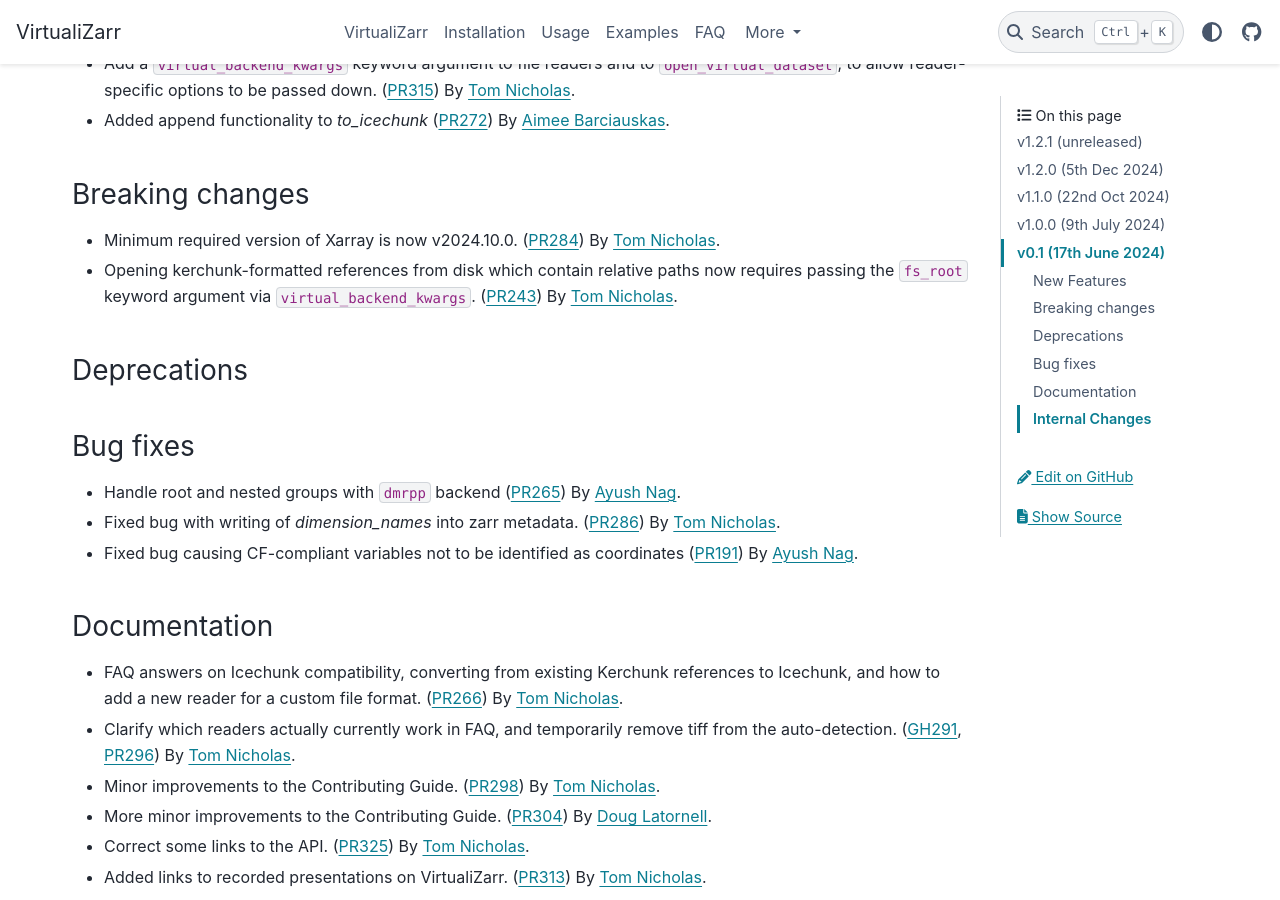
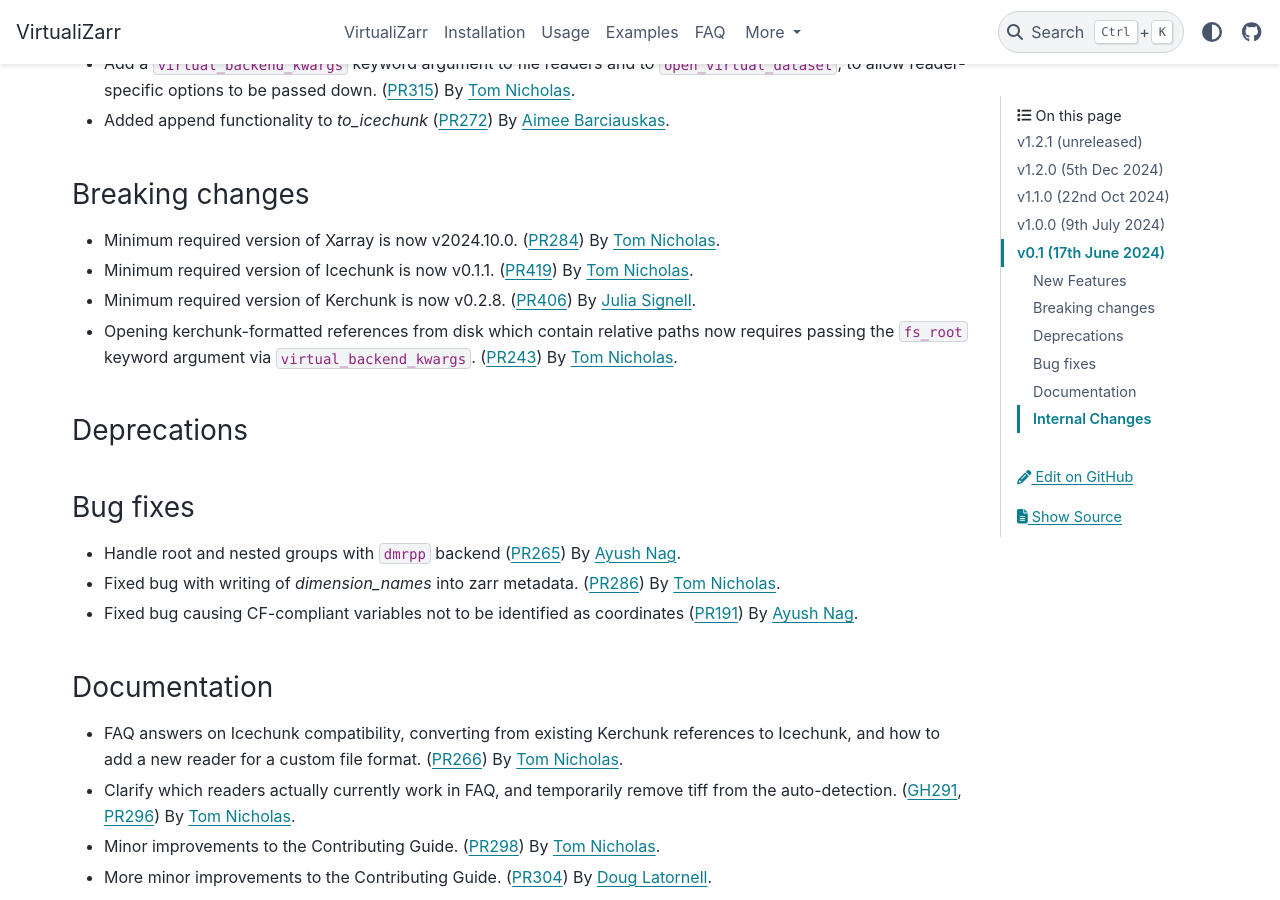
Before and after one commit to zarr-developers/VirtualiZarr, a Sphinx documentation site: the page built from docs/releases.rst, in a window 1280 px wide and 900 px high, scrolled down 2028 px. Built offline with Sphinx 7.4.7 and the PyData theme 0.15.4, drawn with Linux system fonts in a browser that asks for light colours.

Commit message:
Update Icechunk dependency to v0.1.1 (#419)
* update stated dependency on icechunk

* test against icechunk in main CI env (now that it's not mutually-exclusive with kerchunk

* test against icechunk main branch in upstream CI env

* release notes

* earth-mover not earthmover

* try installing icechunk-python from correct subdirectory of repo

* install icechunk via pip as it's not on conda

```diff
--- a/docs/releases.rst
+++ b/docs/releases.rst
@@ -94,6 +94,10 @@
 
 - Minimum required version of Xarray is now v2024.10.0.
   (:pull:`284`) By `Tom Nicholas <https://github.com/TomNicholas>`_.
+- Minimum required version of Icechunk is now v0.1.1.
+  (:pull:`419`) By `Tom Nicholas <https://github.com/TomNicholas>`_.
+- Minimum required version of Kerchunk is now v0.2.8.
+  (:pull:`406`) By `Julia Signell <https://github.com/jsignell>`_.
 - Opening kerchunk-formatted references from disk which contain relative paths now requires passing the ``fs_root`` keyword argument via ``virtual_backend_kwargs``.
   (:pull:`243`) By `Tom Nicholas <https://github.com/TomNicholas>`_.
 
--- a/pyproject.toml
+++ b/pyproject.toml
@@ -71,7 +71,7 @@
 
 # writers
 icechunk = [
-    "icechunk>=0.1.0a12",
+    "icechunk>=0.1.1",
 ]
 kerchunk = ["fastparquet"]
 all_writers = [
```
Also changed, not shown: 2 other files.
